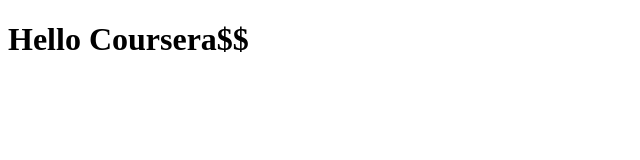
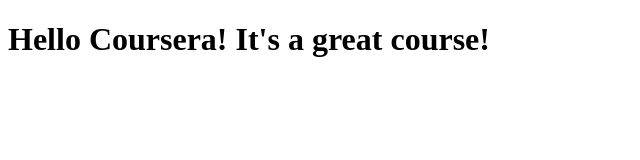
Before and after one commit to JABAPT77/Coursera_Test, a plain HTML site: page site/index.html in a window 1280 px wide. Shown: the whole page, without its empty margins (0-640 px from the left). Drawn offline with Linux system fonts and the light colour scheme.

Commit message:
My second committ.

```diff
--- a/site/index.html
+++ b/site/index.html
@@ -4,6 +4,6 @@
     <title>Hello Coursera!!!</title>
 </head>
 <body>
-    <h1>Hello Coursera$$</h1>
+    <h1>Hello Coursera! It's a great course!</h1>
 </body>
 </html>
```
